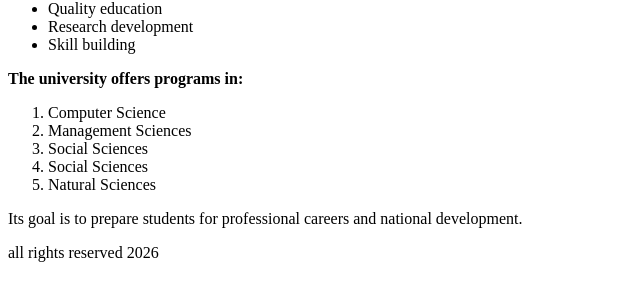
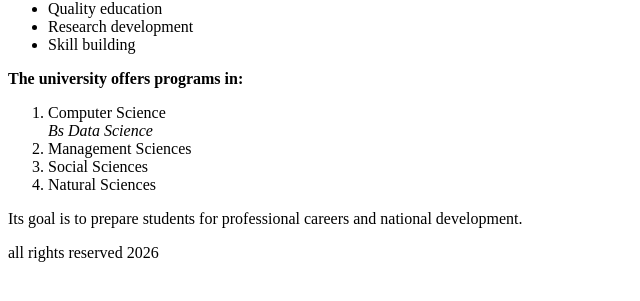
Before and after one commit to muhammadusamaone/flask-jinja-template-inheritance, a Flask app: page /about in a window 1280 px wide. Shown: the part 182-483 px from the top of the page, without its empty margins (0-640 px from the left). Run offline with Flask 3, Linux system fonts and the light colour scheme.

Commit message:
Update about.html with new program information
Added a new program 'Bs Data Science' to the about page.

```diff
--- a/Flask-Template-Inheritance/templates/about.html
+++ b/Flask-Template-Inheritance/templates/about.html
@@ -1,9 +1,11 @@
 {% extends "base.html"%}
+
 {%block title%}
 about page
 {%endblock %}
 
 {%block content%}
+
 <p>Bacha Khan University is a public sector university located in Charsadda, Khyber Pakhtunkhwa.</p>
 <p>
 <b>It focuses on:</b>
@@ -15,8 +17,8 @@ about page
 <b>The university offers programs in:</b>
     <ol>
     <li>Computer Science</li>
+    <i>Bs Data Science</i>
     <li>Management Sciences</li>
-    <li>Social Sciences</li>
     <li>Social Sciences</li>
     <li>Natural Sciences</li>
 </ol>
```
